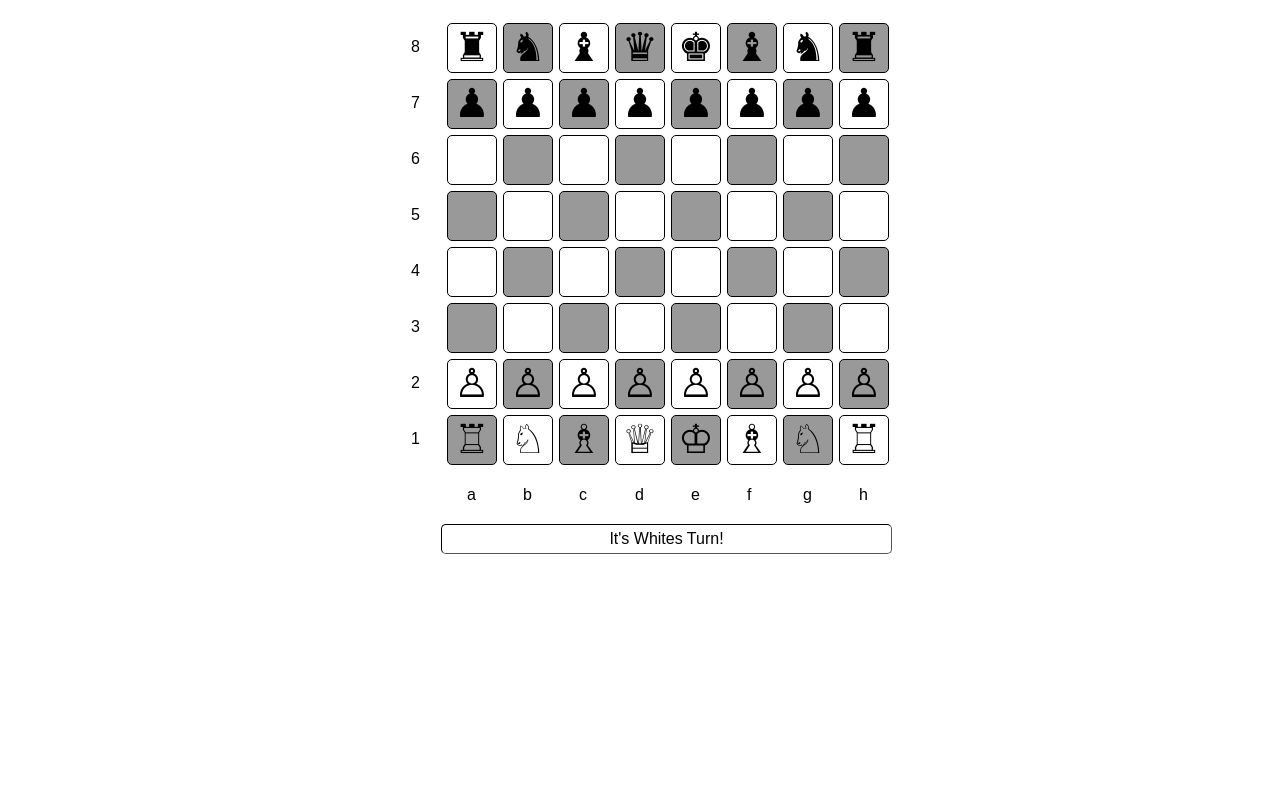
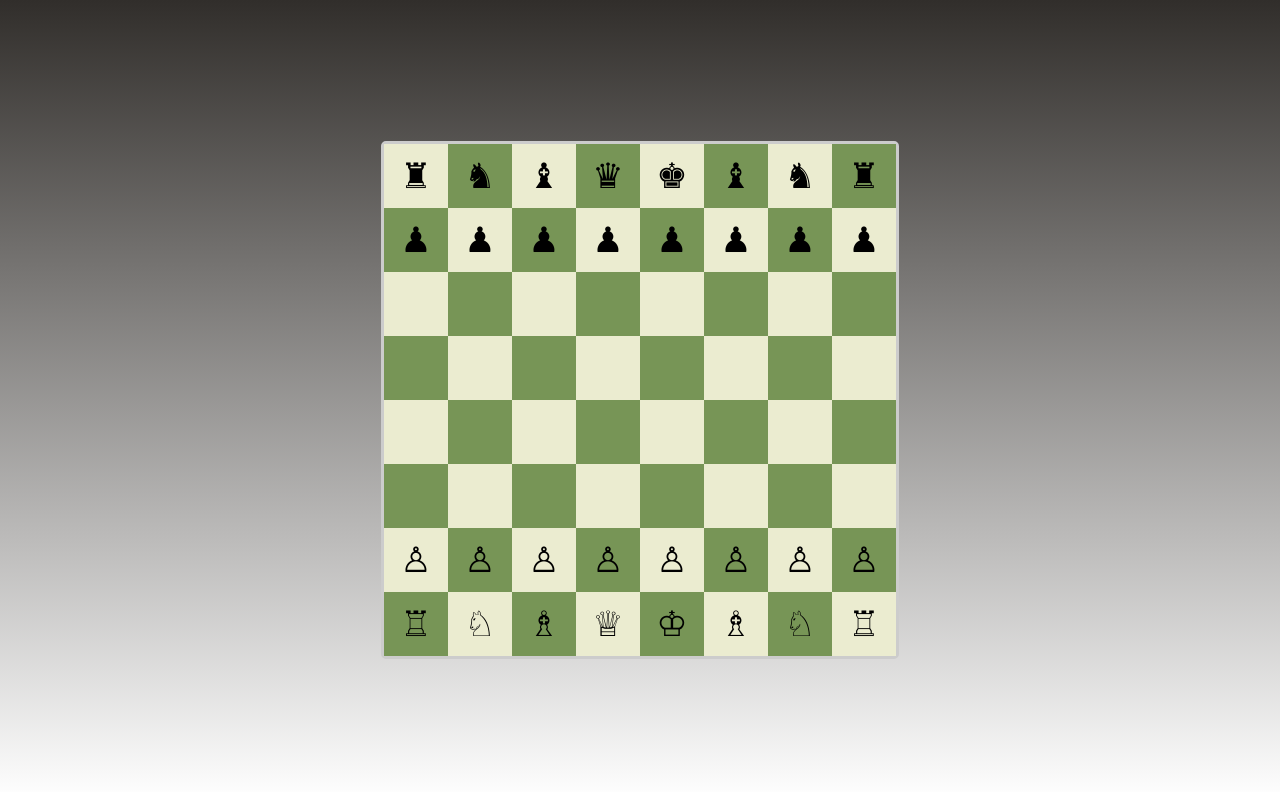
Before and after one commit to souleymane-diallo/Jeu-d-Echecs, a plain HTML site: page index.html in a window 1280 px wide. Drawn offline with nearby package versions, Linux system fonts and the light colour scheme.

Commit message:
chess board

```diff
--- a/index.html
+++ b/index.html
@@ -10,89 +10,80 @@
 
 <body>
     <!-- partial:index.partial.html -->
-    <div id="game">
-        <div class='cellprefix'>8</div>
-        <div class='gamecell' id='1_8'></div>
-        <div class='gamecell grey' id='2_8'></div>
-        <div class='gamecell' id='3_8'></div>
-        <div class='gamecell grey' id='4_8'></div>
-        <div class='gamecell' id='5_8'></div>
-        <div class='gamecell grey' id='6_8'></div>
-        <div class='gamecell' id='7_8'></div>
-        <div class='gamecell grey' id='8_8'></div><br>
-        <div class='cellprefix'>7</div>
-        <div class='gamecell grey' id='1_7'></div>
-        <div class='gamecell' id='2_7'></div>
-        <div class='gamecell grey' id='3_7'></div>
-        <div class='gamecell' id='4_7'></div>
-        <div class='gamecell grey' id='5_7'></div>
-        <div class='gamecell' id='6_7'></div>
-        <div class='gamecell grey' id='7_7'></div>
-        <div class='gamecell' id='8_7'></div><br>
-        <div class='cellprefix'>6</div>
-        <div class='gamecell' id='1_6'></div>
-        <div class='gamecell grey' id='2_6'></div>
-        <div class='gamecell' id='3_6'></div>
-        <div class='gamecell grey' id='4_6'></div>
-        <div class='gamecell' id='5_6'></div>
-        <div class='gamecell grey' id='6_6'></div>
-        <div class='gamecell' id='7_6'></div>
-        <div class='gamecell grey' id='8_6'></div><br>
-        <div class='cellprefix'>5</div>
-        <div class='gamecell grey' id='1_5'></div>
-        <div class='gamecell' id='2_5'></div>
-        <div class='gamecell grey' id='3_5'></div>
-        <div class='gamecell' id='4_5'></div>
-        <div class='gamecell grey' id='5_5'></div>
-        <div class='gamecell' id='6_5'></div>
-        <div class='gamecell grey' id='7_5'></div>
-        <div class='gamecell' id='8_5'></div><br>
-        <div class='cellprefix'>4</div>
-        <div class='gamecell' id='1_4'></div>
-        <div class='gamecell grey' id='2_4'></div>
-        <div class='gamecell' id='3_4'></div>
-        <div class='gamecell grey' id='4_4'></div>
-        <div class='gamecell' id='5_4'></div>
-        <div class='gamecell grey' id='6_4'></div>
-        <div class='gamecell' id='7_4'></div>
-        <div class='gamecell grey' id='8_4'></div><br>
-        <div class='cellprefix'>3</div>
-        <div class='gamecell grey' id='1_3'></div>
-        <div class='gamecell' id='2_3'></div>
-        <div class='gamecell grey' id='3_3'></div>
-        <div class='gamecell' id='4_3'></div>
-        <div class='gamecell grey' id='5_3'></div>
-        <div class='gamecell' id='6_3'></div>
-        <div class='gamecell grey' id='7_3'></div>
-        <div class='gamecell' id='8_3'></div><br>
-        <div class='cellprefix'>2</div>
-        <div class='gamecell' id='1_2'></div>
-        <div class='gamecell grey' id='2_2'></div>
-        <div class='gamecell' id='3_2'></div>
-        <div class='gamecell grey' id='4_2'></div>
-        <div class='gamecell' id='5_2'></div>
-        <div class='gamecell grey' id='6_2'></div>
-        <div class='gamecell' id='7_2'></div>
-        <div class='gamecell grey' id='8_2'></div><br>
-        <div class='cellprefix'>1</div>
-        <div class='gamecell grey' id='1_1'></div>
-        <div class='gamecell' id='2_1'></div>
-        <div class='gamecell grey' id='3_1'></div>
-        <div class='gamecell' id='4_1'></div>
-        <div class='gamecell grey' id='5_1'></div>
-        <div class='gamecell' id='6_1'></div>
-        <div class='gamecell grey' id='7_1'></div>
-        <div class='gamecell' id='8_1'></div><br>
-        <div class='cellprefix'></div>
-        <div class='cellprefix'>a</div>
-        <div class='cellprefix'>b</div>
-        <div class='cellprefix'>c</div>
-        <div class='cellprefix'>d</div>
-        <div class='cellprefix'>e</div>
-        <div class='cellprefix'>f</div>
-        <div class='cellprefix'>g</div>
-        <div class='cellprefix'>h</div><br>
-        <div id='turn'>It's Whites Turn!</div>
+    <div class="chessboard" id="game">
+
+        <div class='chessboard-cel white' id='1_8'></div>
+        <div class='chessboard-cel grey' id='2_8'></div>
+        <div class='chessboard-cel white' id='3_8'></div>
+        <div class='chessboard-cel grey' id='4_8'></div>
+        <div class='chessboard-cel white' id='5_8'></div>
+        <div class='chessboard-cel grey' id='6_8'></div>
+        <div class='chessboard-cel white' id='7_8'></div>
+        <div class='chessboard-cel grey' id='8_8'></div><br>
+
+        <div class='chessboard-cel grey' id='1_7'></div>
+        <div class='chessboard-cel white' id='2_7'></div>
+        <div class='chessboard-cel grey' id='3_7'></div>
+        <div class='chessboard-cel white' id='4_7'></div>
+        <div class='chessboard-cel grey' id='5_7'></div>
+        <div class='chessboard-cel white' id='6_7'></div>
+        <div class='chessboard-cel grey' id='7_7'></div>
+        <div class='chessboard-cel white' id='8_7'></div><br>
+
+        <div class='chessboard-cel white' id='1_6'></div>
+        <div class='chessboard-cel grey' id='2_6'></div>
+        <div class='chessboard-cel white' id='3_6'></div>
+        <div class='chessboard-cel grey' id='4_6'></div>
+        <div class='chessboard-cel white' id='5_6'></div>
+        <div class='chessboard-cel grey' id='6_6'></div>
+        <div class='chessboard-cel white' id='7_6'></div>
+        <div class='chessboard-cel grey' id='8_6'></div><br>
+
+        <div class='chessboard-cel grey' id='1_5'></div>
+        <div class='chessboard-cel white' id='2_5'></div>
+        <div class='chessboard-cel grey' id='3_5'></div>
+        <div class='chessboard-cel white' id='4_5'></div>
+        <div class='chessboard-cel grey' id='5_5'></div>
+        <div class='chessboard-cel white' id='6_5'></div>
+        <div class='chessboard-cel grey' id='7_5'></div>
+        <div class='chessboard-cel white' id='8_5'></div><br>
+
+        <div class='chessboard-cel white' id='1_4'></div>
+        <div class='chessboard-cel grey' id='2_4'></div>
+        <div class='chessboard-cel white' id='3_4'></div>
+        <div class='chessboard-cel grey' id='4_4'></div>
+        <div class='chessboard-cel white' id='5_4'></div>
+        <div class='chessboard-cel grey' id='6_4'></div>
+        <div class='chessboard-cel white' id='7_4'></div>
+        <div class='chessboard-cel grey' id='8_4'></div><br>
+
+        <div class='chessboard-cel grey' id='1_3'></div>
+        <div class='chessboard-cel white' id='2_3'></div>
+        <div class='chessboard-cel grey' id='3_3'></div>
+        <div class='chessboard-cel white' id='4_3'></div>
+        <div class='chessboard-cel grey' id='5_3'></div>
+        <div class='chessboard-cel white' id='6_3'></div>
+        <div class='chessboard-cel grey' id='7_3'></div>
+        <div class='chessboard-cel white' id='8_3'></div><br>
+
+        <div class='chessboard-cel white' id='1_2'></div>
+        <div class='chessboard-cel grey' id='2_2'></div>
+        <div class='chessboard-cel white' id='3_2'></div>
+        <div class='chessboard-cel grey' id='4_2'></div>
+        <div class='chessboard-cel white' id='5_2'></div>
+        <div class='chessboard-cel grey' id='6_2'></div>
+        <div class='chessboard-cel white' id='7_2'></div>
+        <div class='chessboard-cel grey' id='8_2'></div><br>
+
+        <div class='chessboard-cel grey' id='1_1'></div>
+        <div class='chessboard-cel white' id='2_1'></div>
+        <div class='chessboard-cel grey' id='3_1'></div>
+        <div class='chessboard-cel white' id='4_1'></div>
+        <div class='chessboard-cel grey' id='5_1'></div>
+        <div class='chessboard-cel white' id='6_1'></div>
+        <div class='chessboard-cel grey' id='7_1'></div>
+        <div class='chessboard-cel white' id='8_1'></div><br>
+
     </div>
     <!-- partial -->
     <script src='https://cdnjs.cloudflare.com/ajax/libs/jquery/3.2.1/jquery.min.js'></script>
--- a/index.js
+++ b/index.js
@@ -237,7 +237,7 @@ let main = {
 
     methods: {
         gamesetup: function() {
-            $('.gamecell').attr('chess', 'null');
+            $('.chessboard-cel').attr('chess', 'null');
             for (let gamepiece in main.variables.pieces) {
                 $('#' + main.variables.pieces[gamepiece].position).html(main.variables.pieces[gamepiece].img);
                 $('#' + main.variables.pieces[gamepiece].position).attr('chess', gamepiece);
@@ -714,7 +714,7 @@ let main = {
 $(document).ready(function() {
     main.methods.gamesetup();
 
-    $('.gamecell').click(function(e) {
+    $('.chessboard-cel').click(function(e) {
 
         var selectedpiece = {
             name: '',
--- a/style.css
+++ b/style.css
@@ -1,32 +1,18 @@
-html,
-body {
-    width: 100%;
-    height: 100%;
-    padding: 0;
-    margin: 0;
-    font-family: sans-serif;
-}
-
-div * {
+*,
+*::before,
+*::after {
     padding: 0;
     margin: 0;
     box-sizing: border-box;
 }
 
-#turn {
-    max-width: 451px;
-    max-height: 30px;
-    width: 100%;
-    height: 100%;
-    position: relative;
-    float: right;
-    border-radius: 5px;
-    border: 1px solid rgb(0, 0, 0);
-    border-style: inset;
-    text-align: center;
-    padding: 5px 0 0 0;
-    background: #fff;
-    transition: .85s linear;
+body {
+    display: flex;
+    justify-content: center;
+    align-items: center;
+    height: 100vh;
+    width: 100vw;
+    background: linear-gradient(#312E2B, white);
 }
 
 .turnhighlight {
@@ -34,51 +20,37 @@ div * {
     color: #fff;
 }
 
-#game {
-    max-width: 504px;
-    max-height: 504px;
-    width: 100%;
-    height: 100%;
-    position: relative;
-    margin: 20px auto;
+.chessboard {
+    display: flex;
+    flex-wrap: wrap;
+    width: 518px;
+    height: 518px;
+    border-radius: 5px;
+    border: 3px solid #CCC;
 }
 
-.cellprefix {
-    width: 100%;
-    height: 100%;
-    max-width: 50px;
-    max-height: 50px;
-    float: left;
-    margin: 3px;
-    padding: 15px 0 0 20px;
+.chessboard-cel {
+    width: 64px;
+    height: 64px;
+    cursor: pointer;
+    font-size: 35px;
+    display: flex;
+    justify-content: center;
+    align-items: center;
 }
 
-.gamecell {
-    border: 1px solid #000;
-    width: 100%;
-    height: 100%;
-    max-width: 50px;
-    max-height: 50px;
-    float: left;
-    margin: 3px;
-    transition: all 0.5s ease-in-out;
-    border-radius: 5px;
-    font-size: 30pt;
-    padding: 0 0 0 6px;
-    cursor: pointer;
-    z-index: 1;
-}
-
-.gamecell:hover {
+.chessboard-cel .chessboard-cel:hover {
     color: #fff;
     background: rgba(37, 88, 228, 0.712);
     z-index: 2;
-    /* transform: translate(10px, -10px); */
-    /* animation: neonBlueText 1.5s ease-in-out infinite alternate; */
 }
 
 .grey {
-    background: rgba(128, 128, 128, 0.801);
+    background: #779556;
+}
+
+.white {
+    background: #EBECD0;
 }
 
 .green {
```
